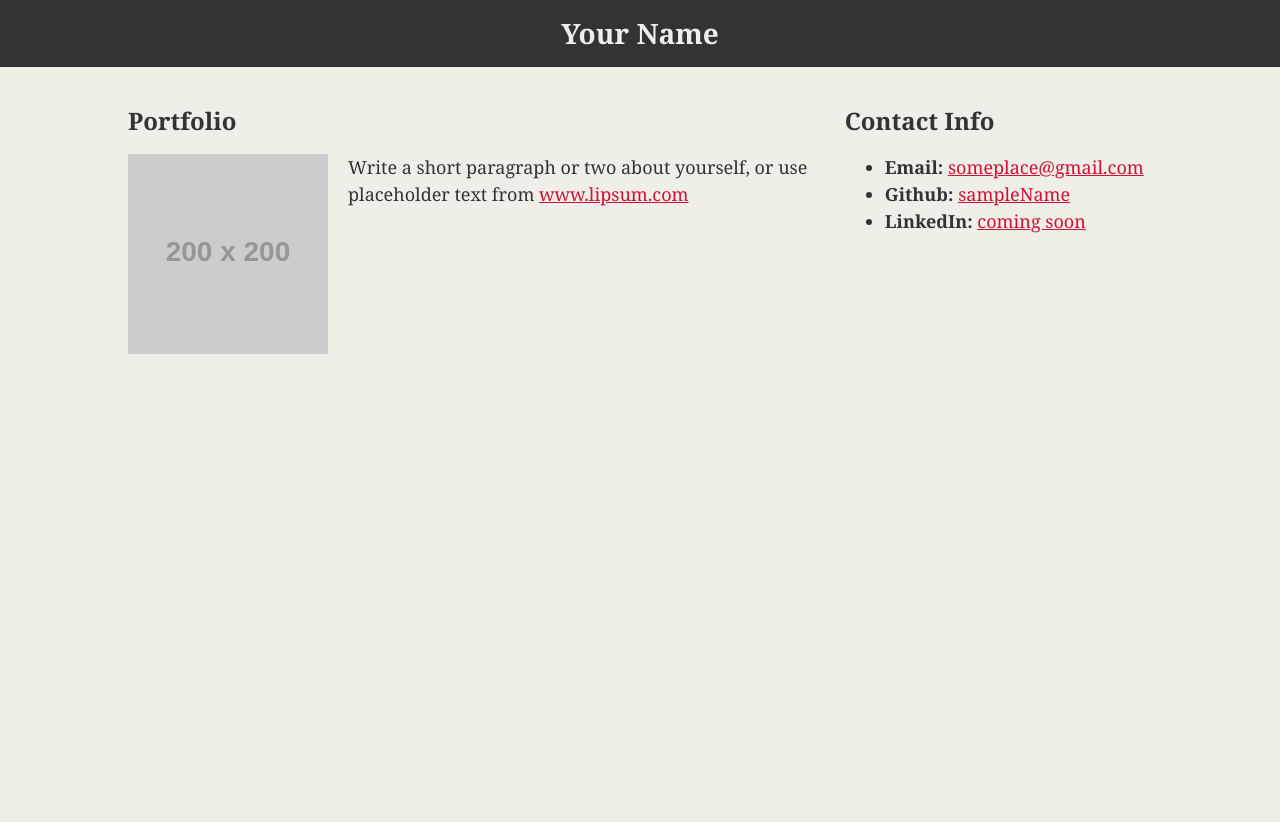
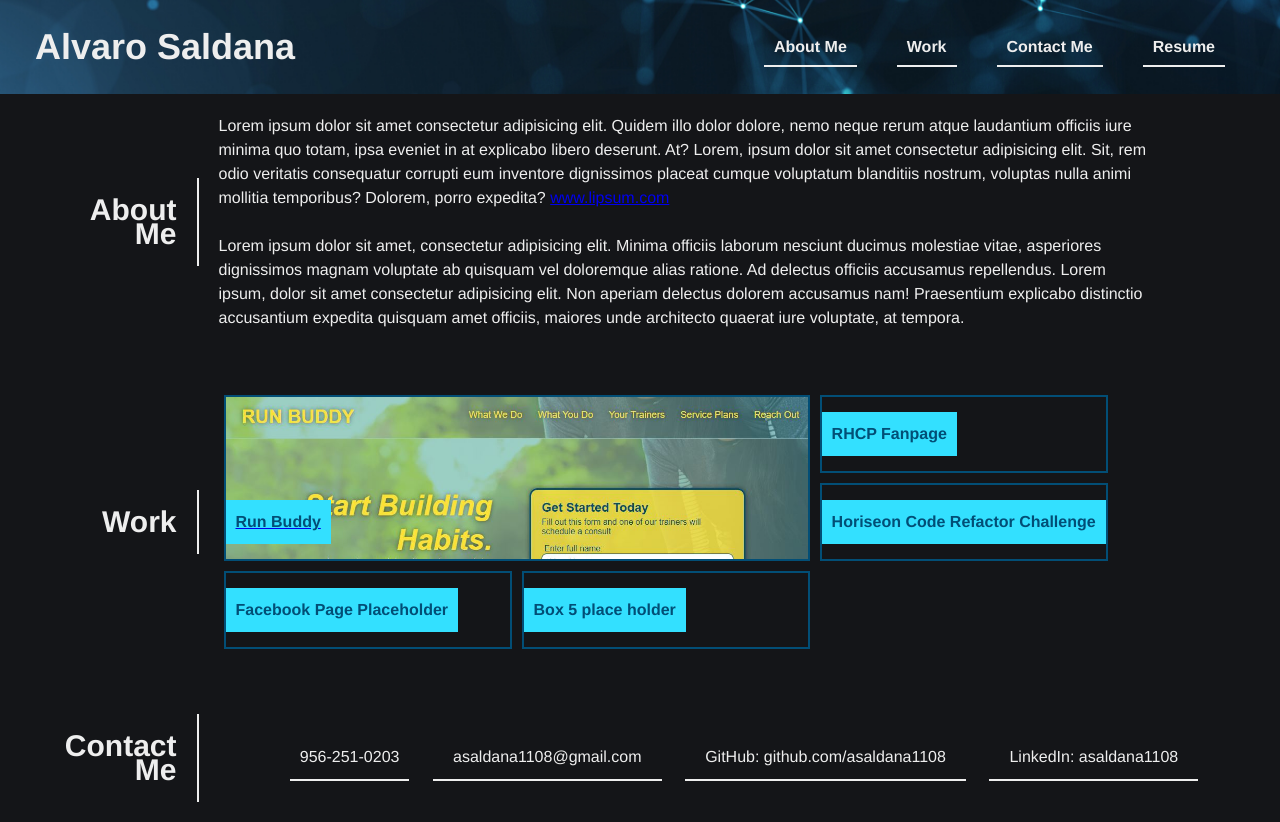
Before and after one commit to asaldana1108/asaldana1108.github.io, a plain HTML site: page index.html in a window 1280 px wide. Before the commit the page ends 800 px from the top, so only its background shows below. Drawn offline with Linux system fonts and the light colour scheme; placeholder pictures from the web are drawn by us.

Commit message:
added about me, work, and contact me sections with styling

```diff
--- /dev/null
+++ b/assets/css/style.css
@@ -0,0 +1,210 @@
+* {
+  margin: 0;
+  padding: 0;
+  box-sizing: border-box;
+}
+
+body {
+  font-family: 'Helvetica', 'Arial Narrow', 'Lucida Sans Unicode', 'Lucida Grande', 'Lucida Sans', Arial, sans-serif;
+  font-size: 16px;
+  line-height: 150%;
+  color: #eee;
+  background: #141518;
+}
+/* Navigation */
+header {
+  padding: 35px 35px;
+  background-color: #333;
+  background-image: url("../images/header-background.jpg");
+  background-size: cover;
+  background-position: 100%;
+  background-attachment: fixed;
+  display: flex;
+  justify-content: space-between;
+}
+
+header h1 {
+  margin: 0;
+  font-weight: bold;
+  font-size: 36px;
+  color: #eee;
+}
+
+header a {
+  text-decoration: none;
+  color: #eee;
+}
+
+header nav ul {
+  display: flex;
+  flex-wrap: wrap;
+  justify-content: space-between;
+  list-style: none;
+}
+header nav ul li a {
+  padding: 10px 10px;
+  margin: 0 20px;
+  border-bottom: 2px solid;
+  font-weight: bold;
+}
+header nav ul li a:hover {
+  background: #eee;
+  color: #141518;
+  border-radius: 15px;
+}
+
+h2 {
+  font-size: 30px;
+  padding: 20px;
+}
+/* Section Titles About Me, Work, Contact Me */
+section p {
+  padding-left: 20px;
+  width: 80%;
+}
+.section-containers {
+  display: flex;
+  padding: 20px;
+  align-items: center;
+  margin-right: 50px;
+}
+.section-title {
+  border-right: 2px solid;
+  width: 15%;
+  text-align: right;
+}
+
+/* Work and experience*/
+
+ .work-grid-container {
+   display: grid;
+   grid-template-columns: repeat(3, 1fr);
+   grid-template-rows: repeat(3, 1fr);
+   padding: 20px;
+ }
+ .work-grid-item {
+  padding: 15px 0;
+  border: 2px solid #024e76;
+  margin: 5px;
+  display: flex;
+ }
+ .work-grid-item.run-buddy {
+   grid-column: 1 / span 2;
+   grid-row: 1 / span 2;
+ }
+ .work-grid-item:hover {
+  opacity: 0.5;
+ }
+
+
+ /* img inserted in html vs image background in css above*/
+/*.work-grid-item img {
+  max-width: 100%;
+  max-height: 100%;
+}*/
+ .grid-text {
+   display: flex;
+   margin-top: auto;
+   background-color: rgb(51, 224, 255);
+   padding: 10px;
+   color: #024e76;
+   font-weight: bold;
+ }
+
+ /* Contact Information*/
+footer {
+  display: flex;
+  justify-content: space-between;
+}
+footer ul {
+  width: 80%;
+  padding-left: 20px;
+  display: flex;
+  flex: wrap;
+  justify-content: space-between;
+  align-items: center;
+  list-style: none;
+}
+footer a {
+  text-decoration: none;
+  padding: 10px;
+  color: #eee;
+
+}
+footer ul li {
+  padding: 10px;
+  border-bottom: 2px solid;
+  margin: auto;
+  flex: wrap;
+}
+footer ul li:hover {
+  background: #eee;
+  color: #141518;
+  border-radius: 15px;
+  font-weight: bold;
+}
+footer ul li a:hover {
+  color: #141518;
+  font-weight: bold;
+}
+
+.run-buddy{
+  background-image: url("../images/run-buddy-preview.jpg");
+  background-size: cover;
+}
+
+
+
+/* MEDIA QUERY FOR TABLETS AND SMALLER*/
+@media screen and (max-width: 980px) {
+  header {
+    display: inline-block;
+    align-items: center;
+    width: 100%;
+  }
+  header h1 {
+    width: 100%;
+    justify-content: center;
+    text-align: center;
+  }
+  header nav ul {
+    margin-top: 20px;
+    width: 100%;
+    justify-content: center;
+    text-align: center;
+  }
+  header nav ul li a {
+    font-size: 20px;
+    margin-top: 50px;
+    justify-content: center;
+  }
+}
+@media screen and (max-width: 768px) {
+  header nav ul li a {
+    border: none;
+  }
+  .section-containers {
+    display: block;
+
+  }
+  .section-containers h2 {
+    width: 100%;
+    text-align: center;
+    border-right: none;
+    border-bottom: 2px solid;
+    margin-bottom: 10px;
+  }
+  footer ul {
+    display: inline-block;
+    align-items: center;
+    width: 100%;
+  }
+  footer ul li {
+    border: none;
+    text-align: left;
+  }
+  footer ul li a {
+    padding: 0;
+  }
+
+}
--- a/assets/style.css
+++ /dev/null
@@ -1,55 +0,0 @@
-body {
-  padding: 0;
-  margin: 0;
-  font-family: Georgia, "Times New Roman", Times, serif;
-  font-size: 18px;
-  line-height: 150%;
-  color: #333;
-  background: #efeee7;
-}
-
-header {
-  background: #333;
-}
-
-h1 {
-  padding: 20px 0;
-  margin: 0;
-  margin-bottom: 20px;
-  font-size: 28px;
-  color: #eee;
-  text-align: center;
-}
-
-h2 {
-  font-size: 24px;
-}
-
-a {
-  color: #d21034;
-}
-
-.container {
-  width: 1024px;
-  margin: 0 auto;
-}
-
-#main-bio,
-#contact-info,
-#bio-image {
-  float: left;
-}
-
-#main-bio {
-  width: 70%;
-}
-
-#contact-info {
-  width: 30%;
-}
-
-#bio-image {
-  width: 200px;
-  height: 200px;
-  margin-right: 20px;
-}
--- a/index.html
+++ b/index.html
@@ -2,40 +2,73 @@
 <html lang="en-us">
     <head>
         <meta charset="UTF-8" />
-    <title>HTML + CSS</title>
-
-    <link rel="stylesheet" type="text/css" href="./assets/style.css" />
+        <title>Alvaro's Porfolio</title>
+        <link rel="stylesheet" type="text/css" href="./assets/css/style.css" />
+        <meta name="viewport" content="width=device-width, initial-scale=1.0"/>
     </head>
 
     <body>
         <header>
-      <h1>Your Name</h1>
+            <h1>Alvaro Saldana</h1>
+            <nav>
+                <ul>
+                    <li>
+                        <a href="./index.html#about-me">About Me</a>
+                    </li>
+                    <li>
+                        <a href="./index.html#work">Work</a>
+                    </li>
+                    <li>
+                        <a href="./index.html#contact-me">Contact Me</a>
+                    </li>
+                    <li>
+                        <a href="./index.html#resume">Resume</a>
+                    </li>
+                </ul>
+            </nav>
         </header>
 
-    <div class="container">
-      <section id="main-bio">
-        <h2>Portfolio</h2>
-
-        <img
-          id="bio-image"
-          src="https://placehold.it/200x200"
-          alt="Your Name"
-        />
-
+        <section id="about-me" class="section-containers">
+            <h2 class="section-title">About Me</h2>
                 <p>
-          Write a short paragraph or two about yourself, or use placeholder text
-          from <a href="http://www.lipsum.com/">www.lipsum.com</a>
+                Lorem ipsum dolor sit amet consectetur adipisicing elit. Quidem illo dolor dolore, nemo neque rerum atque laudantium officiis iure minima quo totam, ipsa eveniet in at explicabo libero deserunt. At?
+                Lorem, ipsum dolor sit amet consectetur adipisicing elit. Sit, rem odio veritatis consequatur corrupti eum inventore dignissimos placeat cumque voluptatum blanditiis nostrum, voluptas nulla animi mollitia temporibus? Dolorem, porro expedita? <a href="http://www.lipsum.com/">www.lipsum.com</a> </br> </br>
+                Lorem ipsum dolor sit amet, consectetur adipisicing elit. Minima officiis laborum nesciunt ducimus molestiae vitae, asperiores dignissimos magnam voluptate ab quisquam vel doloremque alias ratione. Ad delectus officiis accusamus repellendus.
+                Lorem ipsum, dolor sit amet consectetur adipisicing elit. Non aperiam delectus dolorem accusamus nam! Praesentium explicabo distinctio accusantium expedita quisquam amet officiis, maiores unde architecto quaerat iure voluptate, at tempora.
                 </p>
         </section>
 
-      <section id="contact-info">
-        <h2>Contact Info</h2>
+        <section id="work" class="section-containers">
+            <h2 class="section-title">Work</h2>
+
+                <div class="work-grid-container">
+                        <a class="work-grid-item run-buddy" href="https://asaldana1108.github.io/run-buddy/" target="_blank">
+                        <div class="grid-text">Run Buddy</div>
+                        </a>
+                    <div class="work-grid-item rhcp">
+                        <div class="grid-text">RHCP Fanpage</div>
+                    </div>
+                    <div class="work-grid-item box3">
+                        <div class="grid-text">Horiseon Code Refactor Challenge</div>
+                    </div>
+                    <div class="work-grid-item box4">
+                        <div class="grid-text">Facebook Page Placeholder</div>
+                    </div>
+                    <div class="work-grid-item box5">
+                        <div class="grid-text">Box 5 place holder</div>
+                    </div>
+                </div> <!--work-grid-container-->
+
+        </section> <!--end work section-->
+
+        <footer id="contact-me" class="section-containers">
+            <h2 class="section-title">Contact Me</h2>
             <ul>
-          <li><strong>Email:</strong> <a href="#">someplace@gmail.com</a></li>
-          <li><strong>Github:</strong> <a href="#">sampleName</a></li>
-          <li><strong>LinkedIn:</strong> <a href="#">coming soon</a></li>
+                <li> 956-251-0203</li>
+                <li><a href="mailto:asaldana1108@gmail.com">asaldana1108@gmail.com</a></li>
+                <li><a href="https://github.com/asaldana1108" target="_blank">GitHub: github.com/asaldana1108</a></li>
+                <li><a href="https://www.linkedin.com/in/asaldana1108/" target="_blank">LinkedIn: asaldana1108</a></li>
             </ul>
-      </section>
-    </div>
+        </footer>
     </body>
 </html>
```
Also changed, not shown: assets/images/header-background.jpg (added), assets/images/run-buddy-preview.jpg (added). Lines whose indentation alone changed are shown as unchanged.
